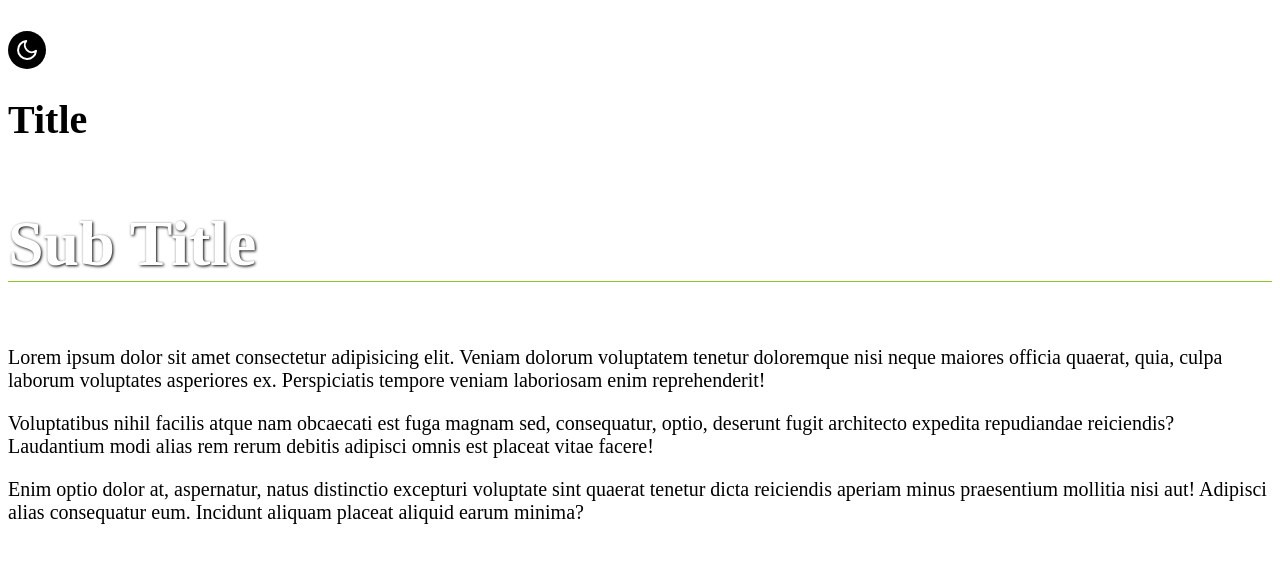
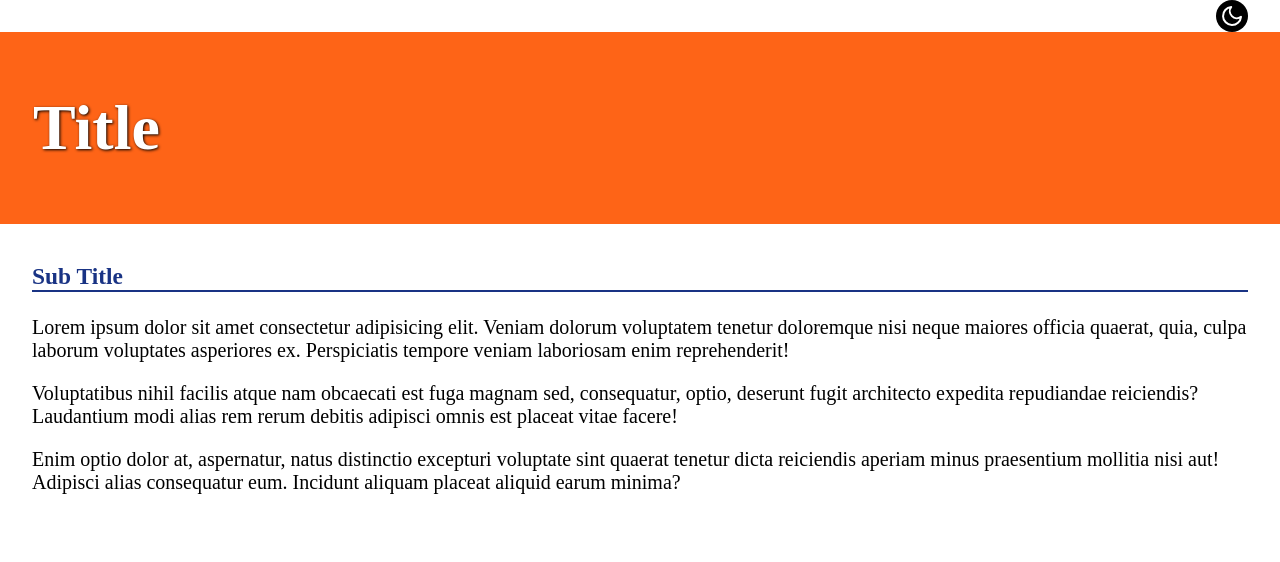
Before and after one commit to hishamdalal/scss_dark_mod, a plain HTML site: page index.html in a window 1280 px wide. Drawn offline with nearby package versions, Linux system fonts and the light colour scheme; files that its build step writes are made by us from their sources.

Commit message:
Improve style design
index.html
style.scss
screenshot.jpg

```diff
--- a/scss/style.scss
+++ b/scss/style.scss
@@ -1,9 +1,21 @@
 @import './colors';
 
 body {
-    font-size: 20px;
     @include bg-colors(lighten);
     @include colors(darken);
+    font-size: 20px;
+    margin: 0;
+    padding: 0;
+}
+* {
+    box-sizing: border-box;
+}
+
+.navbar {
+    display: flex;
+    justify-content: space-between;
+    align-items: center;
+    padding: 0 2rem;
 }
 
 .theme-mode-toggle {
@@ -15,19 +27,29 @@ body {
     width: 2rem;
     padding: .2rem;
     border-radius: 50%;
+    cursor: pointer;
 }
 
-.container {
-    header{
-        @include bg-colors(accent);
-        @include color-replace(border, '1px solid $', (accent));
-        padding: .2rem 1rem;
-    }
+.banner{
+    @include bg-colors(accent);
+    @include color-replace(border, '1px solid $', (accent));
+    display: flex;
+    align-items: center;
+    height: 12rem;
+    padding: .2rem 2rem;
 
     .title {
         @include colors(lighten);
         @include color-replace(text-shadow, '1px 1px 3px $', (darken));
-        @include color-replace(border-bottom, '1px solid $', (secondary));
         font-size: 4rem;
     }
 }
+
+.container {
+    padding: 1rem 2rem;
+
+    .title {
+        @include colors(primary);
+        @include color-replace(border-bottom, '2px solid $', (primary));
+    }
+}
```
